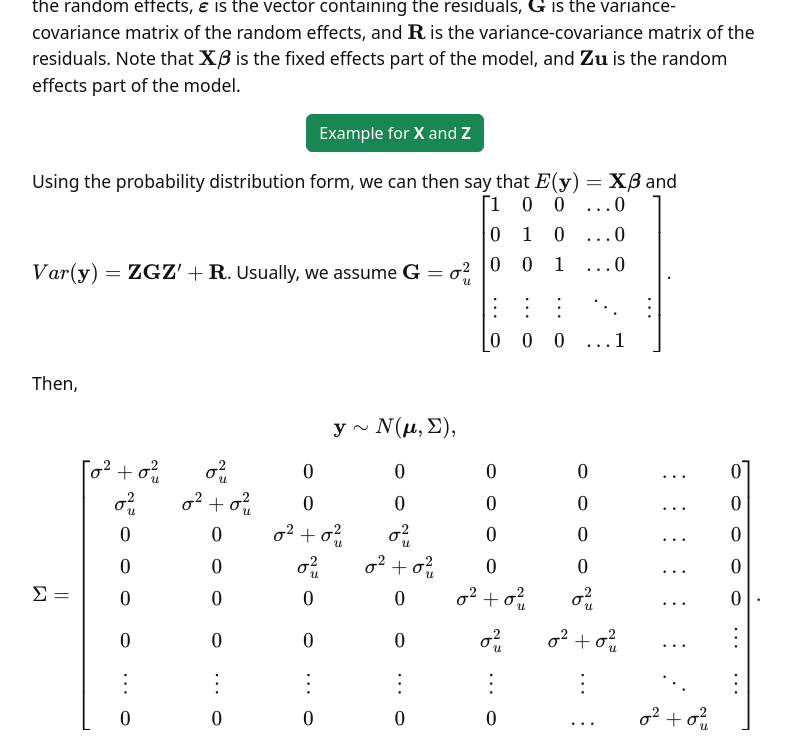
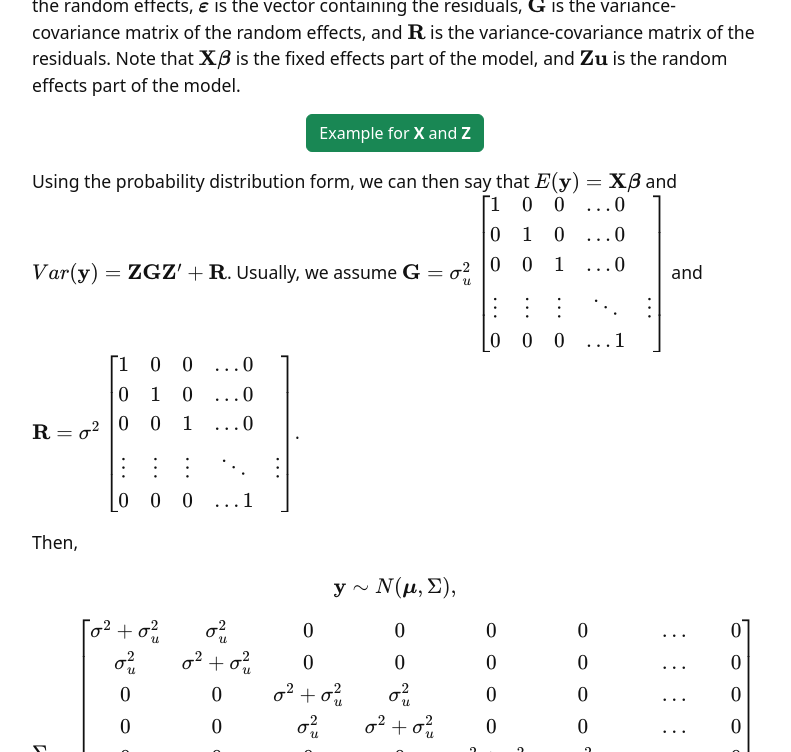
Before and after one commit to jlacasa/mixed-models-spring25, a Jekyll site: the page built from content/1-intro.md, in a window 1280 px wide and 900 px high, scrolled down 8685 px, cut to the strip 0-752 px from the top of the window. Shown: the whole strip, without its empty margins (245-1036 px from the left). Built offline with Jekyll 4.4.1, drawn with Linux system fonts in a browser that asks for light colours; formulas are drawn with MathJax 3.

Commit message:
R matrix

```diff
--- a/content/1-intro.md
+++ b/content/1-intro.md
@@ -438,6 +438,12 @@ Usually, we assume $$\mathbf{G} = \sigma^2_u
 0 & 0 & 1 & \dots 0 \\
 \vdots & \vdots & \vdots & \ddots & \vdots \\
 0 & 0 & 0 & \dots 1
+\end{bmatrix} $$ and  $$\mathbf{R} = \sigma^2
+\begin{bmatrix} 1 & 0 & 0 & \dots 0 \\
+0 & 1 & 0 & \dots 0 \\
+0 & 0 & 1 & \dots 0 \\
+\vdots & \vdots & \vdots & \ddots & \vdots \\
+0 & 0 & 0 & \dots 1
 \end{bmatrix} $$.
 
 Then,
```
